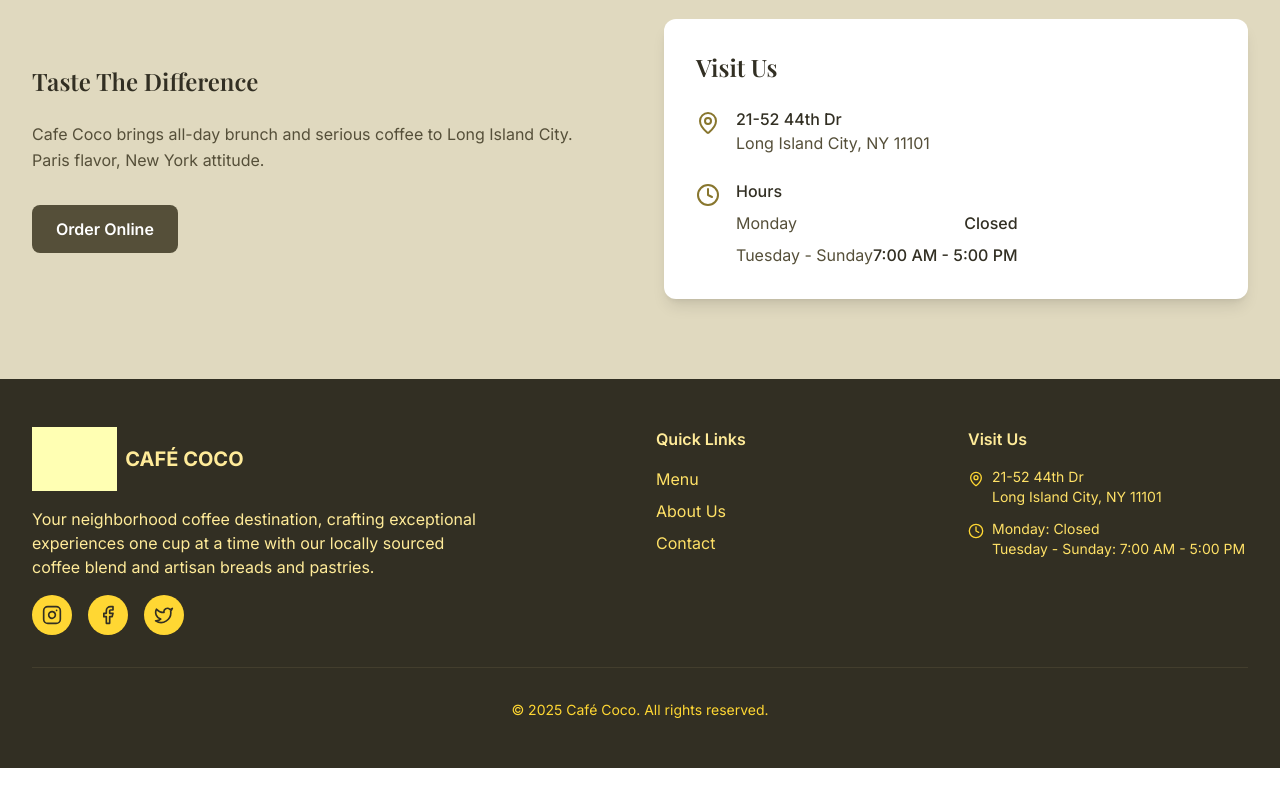
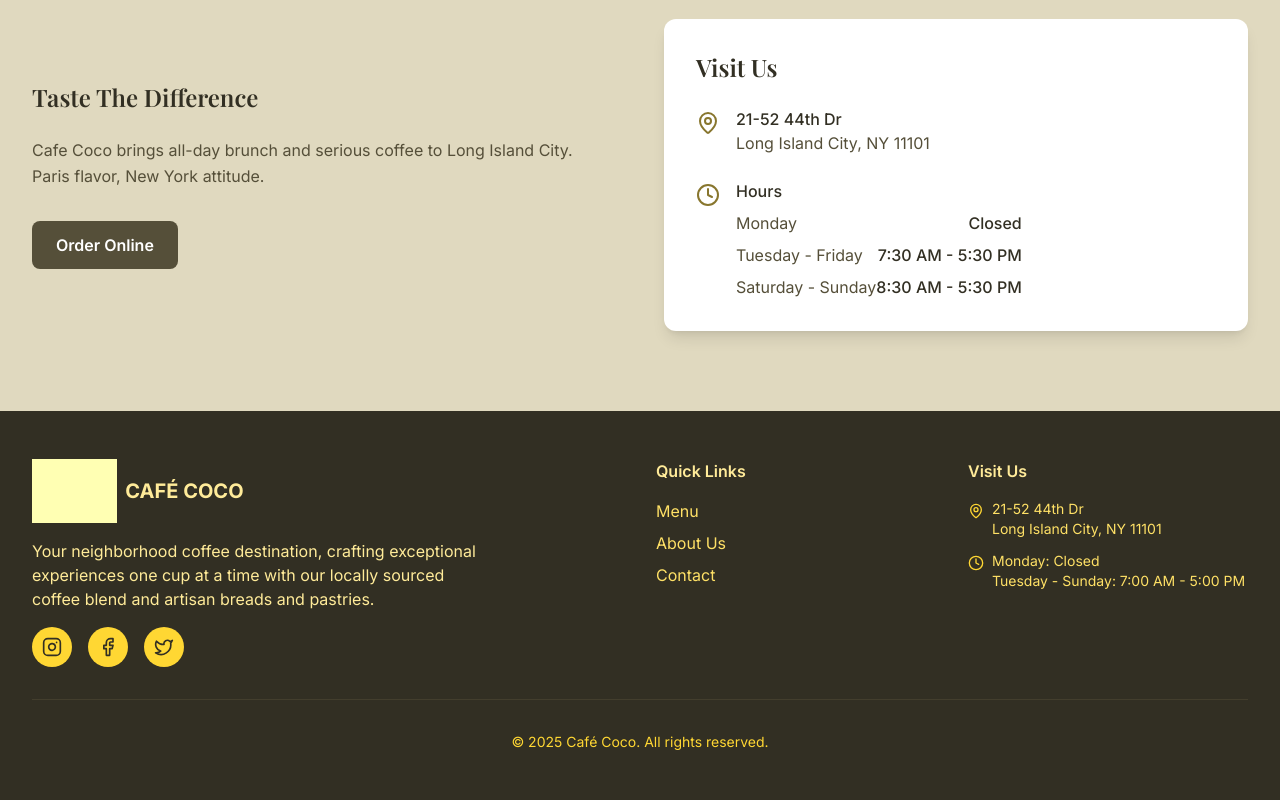
Before and after one commit to gparedesg/cafe-coco, a Next.js app: page / in a window 1280 px wide. Shown: the part 2881-3681 px from the top of the page. Before the commit the page ends 3649 px from the top, so only its background shows below. Built offline with nearby package versions, Linux system fonts and the light colour scheme; grey boxes are pictures that could not be loaded; a web font is replaced by a local one.

Commit message:
Update opening hours

```diff
--- a/src/app/contact/page.tsx
+++ b/src/app/contact/page.tsx
@@ -63,8 +63,12 @@ export default function ContactPage() {
                         <span className="font-medium">Closed</span>
                       </div>
                       <div className="flex justify-between items-center">
-                        <span>Tuesday - Sunday</span>
-                        <span className="font-medium">7:00 AM - 5:00 PM</span>
+                        <span>Tuesday - Friday</span>
+                        <span className="font-medium">7:30 AM - 5:30 PM</span>
+                      </div>
+                      <div className="flex justify-between items-center">
+                        <span>Saturday - Sunday</span>
+                        <span className="font-medium">8:30 AM - 5:30 PM</span>
                       </div>
                     </div>
                   </div>
@@ -77,7 +81,7 @@ export default function ContactPage() {
                 </h3>
                 <div className="flex space-x-6">
                   <a
-                    href="https://instagram.com/cocoespressobar"
+                    href="https://instagram.com/cafecoco.lic"
                     target="_blank"
                     className="text-coffee-600 hover:text-forest-600 transition-colors"
                     aria-label="Follow us on Instagram"
@@ -85,7 +89,7 @@ export default function ContactPage() {
                     <Instagram className="w-8 h-8" />
                   </a>
                   <a
-                    href="https://facebook.com/cocoespressobar"
+                    href="https://facebook.com/cafecoco.lic"
                     target="_blank"
                     className="text-coffee-600 hover:text-forest-600 transition-colors"
                     aria-label="Follow us on Facebook"
@@ -93,7 +97,7 @@ export default function ContactPage() {
                     <Facebook className="w-8 h-8" />
                   </a>
                   <a
-                    href="https://twitter.com/cocoespressobar"
+                    href="https://twitter.com/cafecoco.lic"
                     target="_blank"
                     className="text-coffee-600 hover:text-forest-600 transition-colors"
                     aria-label="Follow us on Twitter"
--- a/src/components/LocationCard.tsx
+++ b/src/components/LocationCard.tsx
@@ -7,7 +7,8 @@ interface LocationCardProps {
 export default function LocationCard({ className = '' }: LocationCardProps) {
   const hours = [
     { day: 'Monday', time: 'Closed' },
-    { day: 'Tuesday - Sunday', time: '7:00 AM - 5:00 PM' }
+    { day: 'Tuesday - Friday', time: '7:30 AM - 5:30 PM' },
+    { day: 'Saturday - Sunday', time: '8:30 AM - 5:30 PM' }
   ]
 
   return (
```
